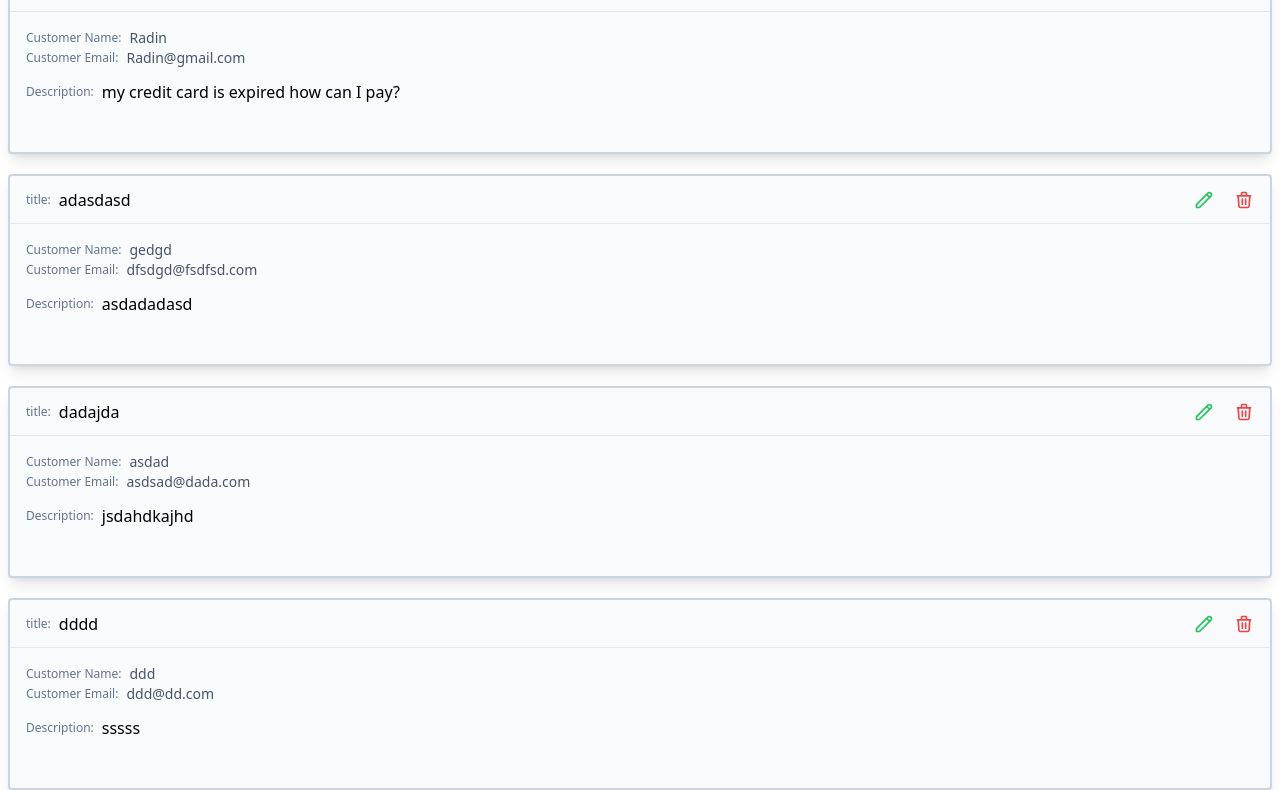
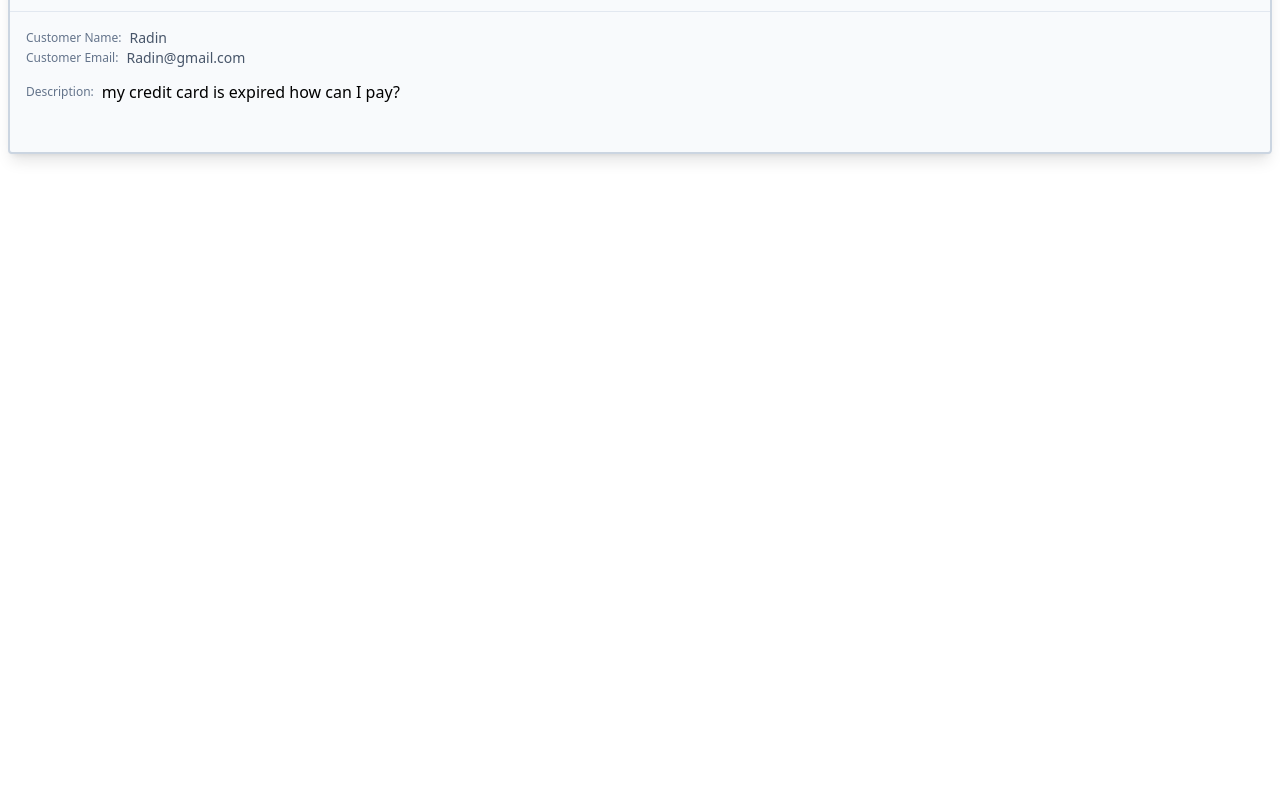
Before and after one commit to MitraTB/customer-issue-list, a Vue app: page / in a window 1280 px wide. Shown: the part 542-1332 px from the top of the page. After the commit the page ends 800 px from the top, so only its background shows below. Built offline with nearby package versions, Linux system fonts and the light colour scheme; data requests are answered from the project's data file.

Commit message:
using fixed position for AlerModal component

```diff
--- a/db.json
+++ b/db.json
@@ -20,27 +20,6 @@
       "fullName": "Radin",
       "email": "Radin@gmail.com",
       "id": 7
-    },
-    {
-      "title": "adasdasd",
-      "description": "asdadadasd",
-      "fullName": "gedgd",
-      "email": "dfsdgd@fsdfsd.com",
-      "id": 8
-    },
-    {
-      "title": "dadajda",
-      "description": "jsdahdkajhd",
-      "fullName": "asdad",
-      "email": "asdsad@dada.com",
-      "id": 9
-    },
-    {
-      "title": "dddd",
-      "description": "sssss",
-      "fullName": "ddd",
-      "email": "ddd@dd.com",
-      "id": 10
     }
   ]
 }
--- a/src/components/AlertModal.vue
+++ b/src/components/AlertModal.vue
@@ -2,7 +2,7 @@
   <div class="container mx-auto">
     <div class="flex justify-center">
       <div
-        class="absolute inset-0 flex items-center justify-center bg-gray-700 bg-opacity-50"
+        class="fixed inset-0 flex items-center justify-center bg-gray-700 bg-opacity-50"
       >
         <div class="max-w-2xl p-6 mx-4 bg-white rounded-md shadow-xl">
           <div class="flex items-center justify-between">
```
